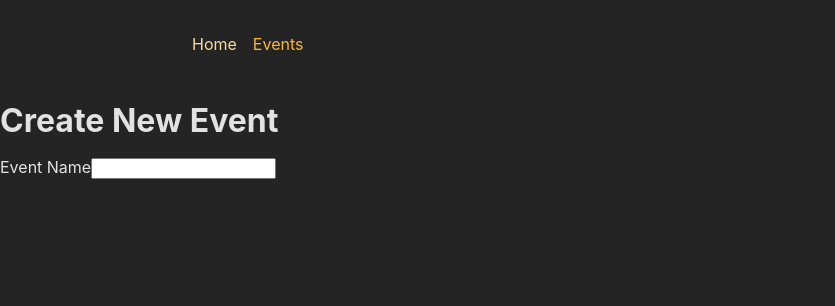
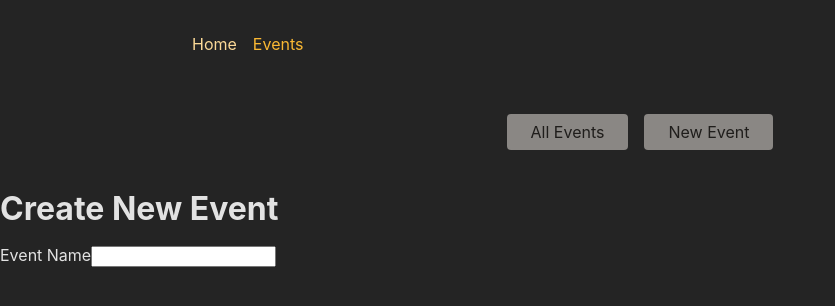
Before and after one commit to shivraj-roy/router-verse, a React (Vite) app in the folder frontend/: page /events/new in a window 1280 px wide. Shown: the top 306 px of the page, without its empty margins (0-835 px from the left). Built offline with nearby package versions, Linux system fonts and the light colour scheme.

Commit message:
🔄 refactor event routing to use nested routes with EventsRootLayout...

```diff
--- a/frontend/src/App.jsx
+++ b/frontend/src/App.jsx
@@ -5,7 +5,7 @@ import Event from "./pages/Event";
 import EventDetail from "./pages/EventDetail";
 import NewEvent from "./pages/NewEvent";
 import EditEvent from "./pages/EditEvent";
-
+import EventsRootLayout from "./pages/EventsRootLayout";
 const router = createBrowserRouter([
    {
       path: "/",
@@ -17,19 +17,25 @@ const router = createBrowserRouter([
          },
          {
             path: "events",
+            element: <EventsRootLayout />,
+            children: [
+               {
+                  index: true,
                   element: <Event />,
                },
                {
-            path: "events/:id",
+                  path: ":id",
                   element: <EventDetail />,
                },
                {
-            path: "events/new",
+                  path: "new",
                   element: <NewEvent />,
                },
                {
-            path: "events/:id/edit",
+                  path: ":id/edit",
                   element: <EditEvent />,
+               },
+            ],
          },
       ],
    },
--- /dev/null
+++ b/frontend/src/pages/EventsRootLayout.jsx
@@ -0,0 +1,13 @@
+import { Outlet } from "react-router-dom";
+import EventsNavigation from "../components/EventsNavigation";
+
+const EventsRootLayout = () => {
+   return (
+      <>
+         <EventsNavigation />
+         <Outlet />
+      </>
+   );
+};
+
+export default EventsRootLayout;
```
Lines whose indentation alone changed are shown as unchanged.
